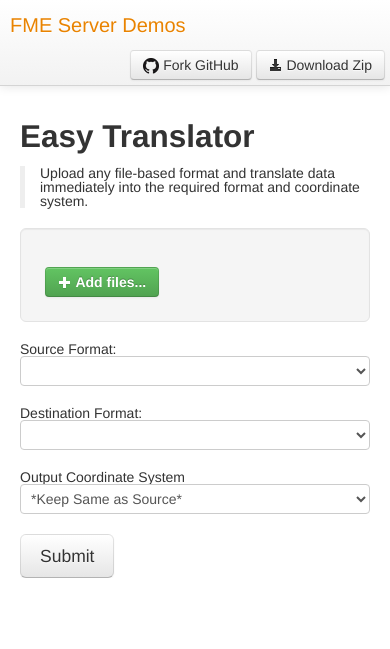
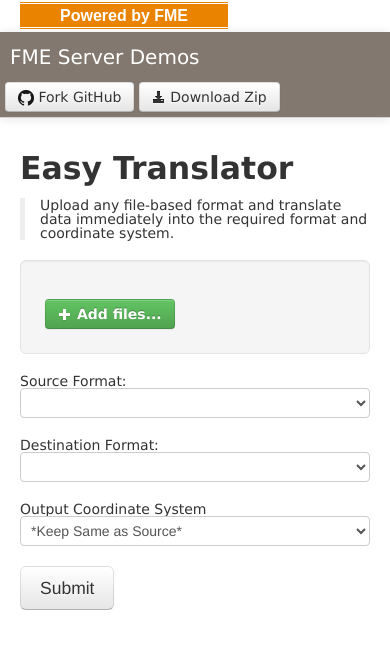
Before and after one commit to safesoftware/fmepedia-easytranslator, a PHP site: page / in a window 390 px wide. Shown: the top 649 px of the page. Run offline with PHP 8.4, Linux system fonts and the light colour scheme; lists and menus that the app fills with data are empty.

Commit message:
Update styling for header

```diff
--- a/css/index.css
+++ b/css/index.css
@@ -1,17 +1,89 @@
+/***** HEADER CSS NOT REQUIRED FOR DEMO *****/
+
+#safe-ribbon a{
+  z-index: 2000;
+  background:#E98300;
+  color:#fff;
+  text-decoration:none;
+  font-family:arial, sans-serif;
+  text-align:center;
+  font-weight:bold;
+  padding:5px 40px;
+  font-size:1rem;
+  line-height:2rem;
+  position:relative;
+  transition:0.5s;
+}
+
+#safe-ribbon a:hover{
+  background:#DA7B00;
+  color:#fff;
+}
+
+
+#safe-ribbon a::before,#safe-ribbon a::after{
+  content:"";
+  width:100%;
+  display:block;
+  position:absolute;
+  top:1px;
+  left:0;
+  height:1px;
+  background:#ffffff;
+}
+
+#safe-ribbon a::after{
+  bottom:1px;
+  top:auto;
+}
+
+@media screen and (min-width:767px){
+  #safe-ribbon{
+    position:absolute;
+    display:block;
+    top:0;
+    right:0;
+    width:200px;
+    overflow:hidden;
+    height:200px;
+  }
+  #safe-ribbon a{
+    width:200px;
+    position:absolute;
+    top:60px;
+    right:-60px;
+    transform:rotate(45deg);
+    -webkit-transform:rotate(45deg);
+    box-shadow:0px 1px 4px rgba(0,0,0,0.8);
+  }
+}
+
+
 body {
   padding-top: 60px;
+  font-family: verdana;
 }
 
 @media (max-width: 980px) {
   body{
-		padding-top: 0px;
+    padding-top: 0;
   }
 }
 
 .brand{
-	color: #e98300 !important;
-	font-weight: bold;
+  color: #ffffff !important;
+  font-weight: 300 !important;
+  text-shadow: none !important;
 }
+
+
+.navbar-inner {
+  background-color: #82786F;
+  background-image: none;
+}
+
+/**** End of Header CSS ****/
+
 
 .fileName{
   width:222px;
--- a/index.html
+++ b/index.html
@@ -35,17 +35,19 @@
 
 <body>
 
+  <span id="safe-ribbon"><a href="http://www.safe.com">Powered by FME</a></span>
   <div class="navbar navbar-fixed-top">
     <div class="navbar-inner">
       <div class="container">
         <div class="brand">FME Server Demos</div>
-          <ul class="nav pull-right">
+        <ul class="nav pull-left">
           <a href="https://github.com/safesoftware/easytranslator" class="btn"><img src="libs/github.png"> Fork GitHub</a>
           <a href="https://github.com/safesoftware/easytranslator/archive/master.zip" class="btn"><i class="icon-download-alt"></i> Download Zip</a>
         </ul>
       </div>
     </div>
   </div>
+
 
   <div class="container">
     <div class="row">
```
Lines whose indentation alone changed are shown as unchanged.
